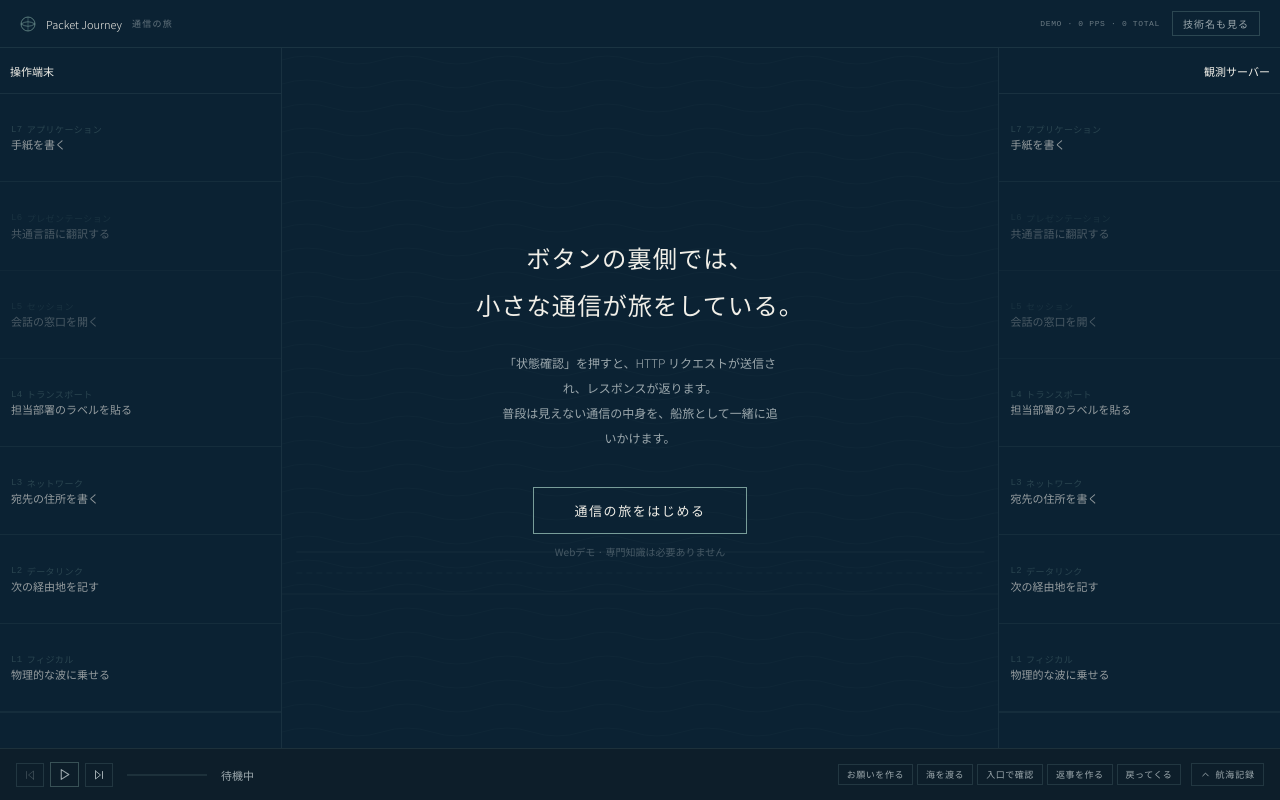
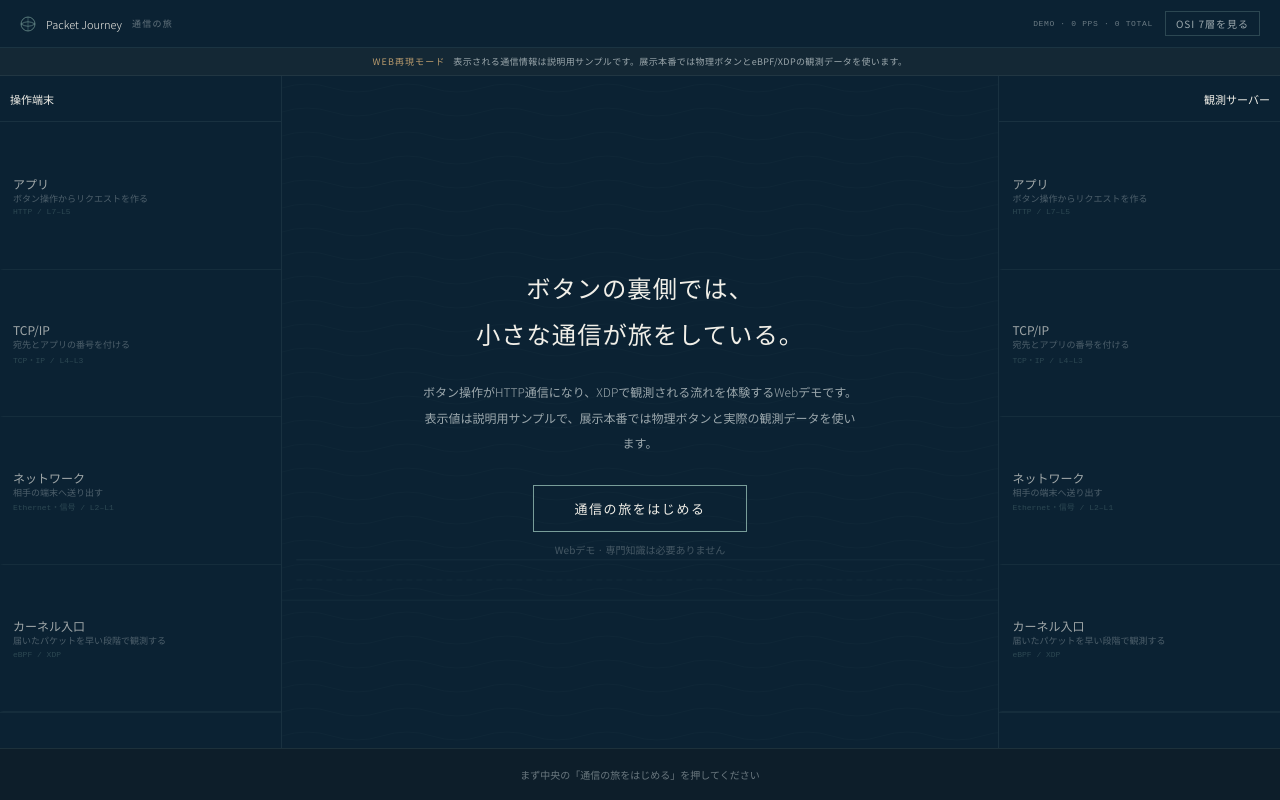
Before and after one commit to Suisan-neki/packet-journey, a React (Vite) app in the folder dashboard/: page / in a window 1280 px wide. Built offline with nearby package versions, Linux system fonts and the light colour scheme.

Commit message:
展示デモの情報設計を改善する

```diff
--- a/dashboard/src/app/App.tsx
+++ b/dashboard/src/app/App.tsx
@@ -178,14 +178,14 @@ function fr(
 
 const FRAMES: Frame[] = [
   fr("idle",     "待機中",                  "idle",     null,null, null,null,   "none","none",   false,false,false, 0),
-  fr("req-l7",   "お願いを作る",             "req-gen",  0,   null, "down",null, "none","none",   false,false,false, 640),
+  fr("req-l7",   "リクエストを作る",         "req-gen",  0,   null, "down",null, "none","none",   false,false,false, 640),
   fr("req-l6",   "形式を整える",             "req-gen",  1,   null, "down",null, "none","none",   false,false,false, 560),
   fr("req-l5",   "つながりを記録する",       "req-gen",  2,   null, "down",null, "none","none",   false,false,false, 560),
   fr("req-l4",   "アプリ番号を付ける",       "req-gen",  3,   null, "down",null, "none","none",   false,false,false, 560),
   fr("req-l3",   "端末の住所を付ける",       "req-gen",  4,   null, "down",null, "none","none",   false,false,false, 560),
   fr("req-l2",   "配送情報を付ける",         "req-gen",  5,   null, "down",null, "none","none",   false,false,false, 560),
   fr("req-l1",   "電気信号として送り出す",   "req-gen",  6,   null, "down",null, "none","none",   false,false,false, 640),
-  fr("req-sail", "お願いを送信中",           "req-sail", null,null, null,null,   "req","none",    false,false,false, 4700),
+  fr("req-sail", "リクエストを送信中",       "req-sail", null,null, null,null,   "req","none",    false,false,false, 4700),
   fr("xdp-chk",  "入口で確認中...",          "xdp",      null,5,    null,null,   "req","checking",false,false,false, 950),
   fr("xdp-pass", "XDP_PASS（確認完了）",      "xdp",      null,5,    null,null,   "req","passed",  false,false,false, 1700),
   fr("srv-l1",   "信号を受け取る",           "srv-recv", null,6,    null,"up",   "req","passed",  false,false,false, 530),
@@ -194,23 +194,23 @@ const FRAMES: Frame[] = [
   fr("srv-l4",   "アプリ番号を確認する",     "srv-recv", null,3,    null,"up",   "none","passed", false,false,false, 530),
   fr("srv-l5",   "つながりを確認する",       "srv-recv", null,2,    null,"up",   "none","passed", false,false,false, 530),
   fr("srv-l6",   "形式を確認する",           "srv-recv", null,1,    null,"up",   "none","passed", false,false,false, 530),
-  fr("srv-l7",   "お願いを取り出す",         "srv-recv", null,0,    null,"up",   "none","passed", false,false,false, 720),
+  fr("srv-l7",   "リクエストを取り出す",     "srv-recv", null,0,    null,"up",   "none","passed", false,false,false, 720),
   fr("srv-proc", "サーバーが処理中",         "srv-proc", null,0,    null,null,   "none","none",   true,false,false,  2400),
-  fr("resp-l7",  "返事を作る",               "resp-gen", null,0,    null,"down", "resp","none",   false,true,false,  580),
+  fr("resp-l7",  "レスポンスを作る",         "resp-gen", null,0,    null,"down", "resp","none",   false,true,false,  580),
   fr("resp-l6",  "形式を整える",             "resp-gen", null,1,    null,"down", "resp","none",   false,true,false,  540),
   fr("resp-l5",  "つながりを記録する",       "resp-gen", null,2,    null,"down", "resp","none",   false,true,false,  540),
   fr("resp-l4",  "アプリ番号を付ける",       "resp-gen", null,3,    null,"down", "resp","none",   false,true,false,  540),
   fr("resp-l3",  "端末の住所を付ける",       "resp-gen", null,4,    null,"down", "resp","none",   false,true,false,  540),
   fr("resp-l2",  "配送情報を付ける",         "resp-gen", null,5,    null,"down", "resp","none",   false,true,false,  540),
   fr("resp-l1",  "電気信号として送り出す",   "resp-gen", null,6,    null,"down", "resp","none",   false,true,false,  600),
-  fr("resp-sail","返事を送信中",             "resp-sail",null,null, null,null,   "resp","none",   false,true,false,  4700),
+  fr("resp-sail","レスポンスを送信中",       "resp-sail",null,null, null,null,   "resp","none",   false,true,false,  4700),
   fr("cli-l1",   "信号を受け取る",           "cli-recv", 6,   null, "up",null,   "resp","none",   false,true,false,  530),
   fr("cli-l2",   "配送情報を確認する",       "cli-recv", 5,   null, "up",null,   "none","none",   false,true,false,  530),
   fr("cli-l3",   "端末の住所を確認する",     "cli-recv", 4,   null, "up",null,   "none","none",   false,true,false,  530),
   fr("cli-l4",   "アプリ番号を確認する",     "cli-recv", 3,   null, "up",null,   "none","none",   false,true,false,  530),
   fr("cli-l5",   "つながりを確認する",       "cli-recv", 2,   null, "up",null,   "none","none",   false,true,false,  530),
   fr("cli-l6",   "形式を確認する",           "cli-recv", 1,   null, "up",null,   "none","none",   false,true,false,  530),
-  fr("cli-l7",   "返事を受け取る",           "cli-recv", 0,   null, "up",null,   "none","none",   false,true,true,   800),
+  fr("cli-l7",   "レスポンスを受け取る",     "cli-recv", 0,   null, "up",null,   "none","none",   false,true,true,   800),
   fr("complete", "往復が完了しました",        "complete", null,null, null,null,   "none","none",   false,true,true,   0),
 ];
 
@@ -371,6 +371,53 @@ function OsiRow({
   );
 }
 
+const OVERVIEW_STAGES = [
+  { title: "アプリ", tech: "HTTP / L7–L5", layers: [0, 1, 2], description: "ボタン操作からリクエストを作る" },
+  { title: "TCP/IP", tech: "TCP・IP / L4–L3", layers: [3, 4], description: "宛先とアプリの番号を付ける" },
+  { title: "ネットワーク", tech: "Ethernet・信号 / L2–L1", layers: [5, 6], description: "相手の端末へ送り出す" },
+  { title: "カーネル入口", tech: "eBPF / XDP", layers: [], description: "届いたパケットを早い段階で観測する" },
+];
+
+function OverviewRow({
+  title, tech, description, active, direction, isXdp,
+}: {
+  title: string;
+  tech: string;
+  description: string;
+  active: boolean;
+  direction: "down" | "up" | null;
+  isXdp: boolean;
+}) {
+  const accent = isXdp ? "#9A6258" : direction === "down" ? "#B89A6D" : "#789D99";
+  return (
+    <div style={{
+      flex: 1,
+      display: "flex",
+      alignItems: "center",
+      gap: "8px",
+      padding: "0 10px",
+      borderBottom: "1px solid rgba(120,157,153,0.09)",
+      borderLeft: `3px solid ${active ? accent : "transparent"}`,
+      background: active ? `${isXdp ? "rgba(154,98,88,0.07)" : "rgba(120,157,153,0.07)"}` : "transparent",
+      transition: "background 0.35s, border-color 0.35s",
+      minHeight: 0,
+    }}>
+      <div style={{ flex: 1, minWidth: 0 }}>
+        <div style={{ fontSize: active ? "13px" : "12px", color: active ? "#F1EFE8" : "rgba(241,239,232,0.65)" }}>
+          {title}
+        </div>
+        <div style={{ fontSize: "9px", color: "#9CA8AD", opacity: active ? 0.85 : 0.45, lineHeight: 1.5 }}>
+          {description}
+        </div>
+        <div style={{ fontSize: "8px", fontFamily: "monospace", color: accent, opacity: active ? 0.75 : 0.3, marginTop: "2px" }}>
+          {tech}
+        </div>
+      </div>
+      {active && direction && <span style={{ color: accent, fontSize: "14px" }}>{direction === "down" ? "↓" : "↑"}</span>}
+    </div>
+  );
+}
+
 // ─────────────────────────────────────────────────────────────────────────────
 // PORT COLUMN
 // ─────────────────────────────────────────────────────────────────────────────
@@ -441,7 +488,24 @@ function PortColumn({ side, frame, simpleMode, packet }: {
 
       {/* OSI layer stack */}
       <div style={{ flex: 1, display: "flex", flexDirection: "column", overflow: "hidden" }}>
-        {OSI.map((_, idx) => {
+        {simpleMode
+          ? OVERVIEW_STAGES.map((stage, idx) => {
+              const xdpStageActive = idx === 3 && !isClient && phase === "xdp";
+              const serverAtXdp = !isClient && phase === "xdp";
+              const active = xdpStageActive || (!serverAtXdp && activeLayer !== null && stage.layers.includes(activeLayer));
+              return (
+                <OverviewRow
+                  key={stage.title}
+                  title={stage.title}
+                  tech={stage.tech}
+                  description={stage.description}
+                  active={active}
+                  direction={xdpStageActive ? null : dir}
+                  isXdp={xdpStageActive}
+                />
+              );
+            })
+          : OSI.map((_, idx) => {
               const [ms, mt] = getMsgs(idx);
               return (
                 <OsiRow
@@ -473,13 +537,13 @@ function PortColumn({ side, frame, simpleMode, packet }: {
         )}
         {!isClient && frame.respReady && phase !== "srv-proc" && !["resp-gen","resp-sail","cli-recv","complete"].includes(phase) && (
           <div style={{ marginLeft: "auto", textAlign: "right" }}>
-            <div style={{ fontSize: "11px", color: "#B89A6D" }}>返事の準備完了</div>
+            <div style={{ fontSize: "11px", color: "#B89A6D" }}>レスポンスの準備完了</div>
             {!simpleMode && <div style={{ fontSize: "9px", fontFamily: "monospace", color: "#9CA8AD", opacity: 0.6 }}>200 OK</div>}
           </div>
         )}
         {isClient && frame.cliDone && (
           <div>
-            <div style={{ fontSize: "11px", color: "#789D99" }}>返事を受け取りました</div>
+            <div style={{ fontSize: "11px", color: "#789D99" }}>レスポンスを受け取りました</div>
             {!simpleMode && <div style={{ fontSize: "9px", fontFamily: "monospace", color: "#9CA8AD", opacity: 0.6 }}>HTTP 200 OK</div>}
           </div>
         )}
@@ -598,15 +662,24 @@ function SeaCenter({
       const passed = xdp === "passed";
       return (
         <div style={{ padding: "12px 14px" }}>
+          <div style={{
+            display: "inline-block", marginBottom: "8px", padding: "3px 7px",
+            border: "1px solid rgba(184,154,109,0.45)", color: "#B89A6D",
+            fontSize: "8px", letterSpacing: "0.16em", textTransform: "uppercase",
+          }}>
+            この展示の核
+          </div>
           <div style={{ fontSize: "13px", color: "#F1EFE8", lineHeight: 1.6, marginBottom: "8px", fontFamily: "'Noto Serif JP', serif", fontWeight: 300 }}>
             {passed
-              ? "検問を通過しました。"
-              : "カーネルの門番が検問します"}
+              ? "操作とパケットが結びつきました"
+              : "カーネル入口でパケットを観測します"}
           </div>
           <div style={{ fontSize: "11px", color: "#9CA8AD", lineHeight: 1.9, marginBottom: "10px", whiteSpace: "pre-line" }}>
             {passed
-              ? "荷物に問題がなかったため、\nサーバー内部へ進みます。"
-              : "サーバーに到着した瞬間、OSの奥深く（カーネル）で\nプログラムがすばやく荷物を検査します。\nユーザーの知らない裏側で、安全を守っています。"}
+              ? webDemo
+                ? "Web版では展示本番の相関結果を再現しています。\n実機ではボタン操作と観測パケットをここで結びつけます。"
+                : "ボタン操作と、実際に流れたパケットを相関できました。\nこのパケットは通常のカーネル処理へ進みます。"
+              : "XDPはアプリに届くより前の段階で通信を観測し、\n通す・捨てる・転送するといった判断ができます。"}
           </div>
           {passed && (
             <div style={{
@@ -662,16 +735,16 @@ function SeaCenter({
       return (
         <div style={{ padding: "12px 14px" }}>
           <div style={{ fontSize: "13px", color: "#F1EFE8", fontFamily: "'Noto Serif JP', serif", fontWeight: 300, lineHeight: 1.6, marginBottom: "8px" }}>
-            サーバーが返事を作りました
+            サーバーがレスポンスを作りました
           </div>
           <div style={{ fontSize: "11px", color: "#9CA8AD", lineHeight: 1.9, marginBottom: "10px" }}>
-            サーバーはお願いを処理し、<br />成功したことを表す返事を作ります。
+            サーバーはリクエストを処理し、<br />成功したことを表すレスポンスを作ります。
           </div>
           <div style={{ padding: "8px 12px", border: "1px solid rgba(184,154,109,0.35)", display: "inline-block" }}>
             <div style={{ fontSize: "12px", color: "#B89A6D", fontFamily: "monospace" }}>200 OK</div>
             {!simpleMode && (
               <div style={{ fontSize: "9px", fontFamily: "monospace", color: "#9CA8AD", opacity: 0.65, marginTop: "2px" }}>
-                HTTP 200 OK — お願いを正常に受け取り、処理できたことを表します。
+                HTTP 200 OK — リクエストを正常に受け取り、処理できたことを表します。
               </div>
             )}
           </div>
@@ -688,9 +761,9 @@ function SeaCenter({
 
       const phaseTitle: Record<string, string> = {
         "req-gen":  "送る準備をしています",
-        "srv-recv": "お願いを開いています",
-        "resp-gen": "返事の準備をしています",
-        "cli-recv": "返事を受け取っています",
+        "srv-recv": "リクエストを開いています",
+        "resp-gen": "レスポンスの準備をしています",
+        "cli-recv": "レスポンスを受け取っています",
       };
 
       return (
@@ -801,10 +874,11 @@ function SeaCenter({
         </h1>
         <p style={{
           fontSize: "12px", color: "#9CA8AD", fontWeight: 300,
-          lineHeight: 2.1, textAlign: "center", marginBottom: "36px", maxWidth: "280px",
+          lineHeight: 2.1, textAlign: "center", marginBottom: "30px", maxWidth: "440px",
         }}>
-          「状態確認」を押すと、HTTP リクエストが送信され、レスポンスが返ります。<br />
-          普段は見えない通信の中身を、船旅として一緒に追いかけます。
+          {webDemo
+            ? <>ボタン操作がHTTP通信になり、XDPで観測される流れを体験するWebデモです。<br />表示値は説明用サンプルで、展示本番では物理ボタンと実際の観測データを使います。</>
+            : <>物理ボタンの操作から生まれたHTTP通信を、XDPがカーネル入口で観測します。<br />操作と実際のパケットが結びつく瞬間を追いかけます。</>}
         </p>
         <button onClick={onLaunch}
           style={{
@@ -845,7 +919,7 @@ function SeaCenter({
         {isReqSail && (
           <>
             <div style={{ fontSize: "11px", color: "#B89A6D", letterSpacing: "0.1em", marginBottom: "6px" }}>
-              お願いを送信中 →
+              リクエストを送信中 →
             </div>
             {!simpleMode && (
               <div style={{ fontSize: "10px", fontFamily: "monospace", color: "#9CA8AD", lineHeight: 1.8 }}>
@@ -857,7 +931,7 @@ function SeaCenter({
         {isRespSail && (
           <>
             <div style={{ fontSize: "11px", color: "#789D99", letterSpacing: "0.1em", marginBottom: "6px" }}>
-              ← 返事を送信中
+              ← レスポンスを送信中
             </div>
             {!simpleMode && (
               <div style={{ fontSize: "10px", fontFamily: "monospace", color: "#9CA8AD", lineHeight: 1.8 }}>
@@ -888,11 +962,11 @@ function SeaCenter({
           <div>あなたがしたこと：<span style={{ color: "#F1EFE8" }}>状態確認を押した</span></div>
           <div>送信したリクエスト：<span style={{ color: "#F1EFE8", fontFamily: "monospace" }}>GET /health</span></div>
           <div>入口での確認：<span style={{ color: "#F1EFE8" }}>パケットを検査し、<span style={{ fontFamily: "monospace" }}>{packet.xdpAction}</span> で通過させた</span></div>
-          <div>受信したレスポンス：<span style={{ color: "#B89A6D", fontFamily: "monospace" }}>200 OK</span></div>
+          <div>レスポンス（通信モデル）：<span style={{ color: "#B89A6D", fontFamily: "monospace" }}>200 OK</span></div>
         </div>
         <p style={{ fontSize: "10px", color: "#9CA8AD", lineHeight: 1.8, textAlign: "center", fontWeight: 300 }}>
-          画面上のひとつの操作も、届け先の情報を付けながら<br />
-          ネットワークを進み、返事を受け取ることで完了します。
+          つまり画面上の「押した」という操作はHTTPリクエストになり、<br />
+          TCP/IPをまとって進み、カーネル入口で観測できるパケットとして現れます。
         </p>
         {!simpleMode && (
           <div style={{
@@ -903,7 +977,7 @@ function SeaCenter({
           }}>
             {packet.protocol}リクエスト {packet.srcIp}:{packet.srcPort} → {packet.dstIp}:{packet.dstPort}<br />
             XDP ingress · {packet.xdpAction}<br />
-            HTTP Response 200 OK
+            HTTP Response 200 OK（通信モデル）
           </div>
         )}
       </div>
@@ -920,10 +994,10 @@ const TIMELINE = [
   { label: "送る準備をする",    tech: "L7→L1 encapsulation",  minIdx: 7 },
   { label: "ネットワークへ送信",tech: "TCP/IP送信",             minIdx: REQ_SAIL_IDX },
   { label: "入口で確認",        tech: "XDP ingress",           minIdx: XDP_IDX },
-  { label: "お願いを受け取る",  tech: "L1→L7 decapsulation",  minIdx: 17 },
+  { label: "リクエストを受信",  tech: "L1→L7 decapsulation",  minIdx: 17 },
   { label: "サーバーが処理",    tech: "HTTP処理",              minIdx: SRV_PROC_IDX },
-  { label: "返事を送り返す",    tech: "L7→L1 encapsulation",  minIdx: RESP_SAIL_IDX },
-  { label: "返事が届く",        tech: "L1→L7 decapsulation",  minIdx: 34 },
+  { label: "レスポンスを送信",  tech: "L7→L1 encapsulation",  minIdx: RESP_SAIL_IDX },
+  { label: "レスポンスが到着",  tech: "L1→L7 decapsulation",  minIdx: 34 },
 ];
 
 function VoyageLog({ open, frameIdx, simpleMode, packet, webDemo }: {
@@ -978,7 +1052,7 @@ function VoyageLog({ open, frameIdx, simpleMode, packet, webDemo }: {
           <div style={{ display: "grid", gridTemplateColumns: "1fr 1fr", gap: "10px 20px", marginBottom: "14px" }}>
             {[
               ["リクエスト",   "GET /health",     null],
-              ["レスポンス",   "200 OK",           null],
+              ["レスポンス（通信モデル）", "200 OK", null],
               [`担当部署ラベル（L4・${webDemo ? "デモ" : "観測"}）`, `${packet.srcPort} → ${packet.dstPort}`, `${packet.protocol} ポート番号`],
               [`宛先の住所（L3・${webDemo ? "デモ" : "観測"}）`, `${packet.srcIp} →\n${packet.dstIp}`, "IPアドレス"],
               ["入口での確認結果", packet.xdpAction, null],
@@ -1017,7 +1091,7 @@ function VoyageLog({ open, frameIdx, simpleMode, packet, webDemo }: {
                   <div>Ethernet フレーム（L2）</div>
                   <div style={{ paddingLeft: "12px" }}>└ IP パケット（{packet.srcIp} → {packet.dstIp}）（L3）</div>
                   <div style={{ paddingLeft: "24px" }}>└ {packet.protocol} セグメント（{packet.srcPort} → {packet.dstPort}）（L4）</div>
-                  <div style={{ paddingLeft: "36px" }}>└ HTTP GET /status（L7）</div>
+                  <div style={{ paddingLeft: "36px" }}>└ HTTP GET /health（L7）</div>
                   <div style={{ paddingLeft: "48px" }}>└ Payload: "状態確認"</div>
                 </>
               )}
@@ -1054,6 +1128,7 @@ export default function App() {
 
   const frame      = FRAMES[frameIdx];
   const isComplete = frame.phase === "complete";
+  const webDemo = isWebDemo();
 
   useEffect(() => {
     frameIdxRef.current = frameIdx;
@@ -1147,7 +1222,7 @@ export default function App() {
   }
 
   function start() {
-    if (isWebDemo()) {
+    if (webDemo) {
       setPacket(current => ({ ...current, srcPort: 52000 + Math.floor(Math.random() * 800) }));
     }
     setFrameIdx(1); setReqShipRight(false); setRespShipLeft(false);
@@ -1188,11 +1263,9 @@ export default function App() {
 
   // Quick-jump buttons config
   const quickJumps = [
-    { label: "お願いを作る",   sub: "req-gen",  idx: 1 },
-    { label: "海を渡る",       sub: "req-sail", idx: REQ_SAIL_IDX },
-    { label: "入口で確認",     sub: "XDP",      idx: XDP_IDX },
-    { label: "返事を作る",     sub: "resp-gen", idx: SRV_PROC_IDX },
-    { label: "戻ってくる",     sub: "resp-sail",idx: RESP_SAIL_IDX },
+    { label: "リクエスト",     sub: "HTTP",     idx: 1 },
+    { label: "XDP観測",        sub: "ingress",  idx: XDP_IDX },
+    { label: "レスポンス",     sub: "HTTP",     idx: SRV_PROC_IDX },
   ];
 
   return (
@@ -1235,7 +1308,7 @@ export default function App() {
             onMouseEnter={e => { e.currentTarget.style.color = "#F1EFE8"; e.currentTarget.style.borderColor = "rgba(120,157,153,0.6)"; }}
             onMouseLeave={e => { e.currentTarget.style.color = "#9CA8AD"; e.currentTarget.style.borderColor = "rgba(120,157,153,0.3)"; }}
           >
-            {simpleMode ? "技術名も見る" : "やさしく見る"}
+            {simpleMode ? "OSI 7層を見る" : "4段階で見る"}
           </button>
 
           {frame.phase !== "idle" && (
@@ -1254,6 +1327,21 @@ export default function App() {
         </div>
       </header>
 
+      <div style={{
+        height: "28px", flexShrink: 0,
+        display: "flex", alignItems: "center", justifyContent: "center",
+        borderBottom: "1px solid rgba(120,157,153,0.12)",
+        background: webDemo ? "rgba(184,154,109,0.05)" : "rgba(120,157,153,0.05)",
+        color: "#9CA8AD", fontSize: "9px", letterSpacing: "0.04em",
+      }}>
+        <span style={{ color: webDemo ? "#B89A6D" : "#789D99", marginRight: "8px", letterSpacing: "0.12em" }}>
+          {webDemo ? "WEB再現モード" : "実機観測モード"}
+        </span>
+        {webDemo
+          ? "表示される通信情報は説明用サンプルです。展示本番では物理ボタンとeBPF/XDPの観測データを使います。"
+          : "Raspberry Piの物理操作と、eBPF/XDPが取得した観測値を表示しています。"}
+      </div>
+
       {/* ── MAIN SCENE ── */}
       <main style={{
         flex: 1, minHeight: 0,
@@ -1262,7 +1350,7 @@ export default function App() {
       }}>
         <PortColumn side="client" frame={frame} simpleMode={simpleMode} packet={packet} />
         <SeaCenter
-          frame={frame} packet={packet} webDemo={isWebDemo()} onLaunch={start}
+          frame={frame} packet={packet} webDemo={webDemo} onLaunch={start}
           reqShipRight={reqShipRight} respShipLeft={respShipLeft}
           simpleMode={simpleMode}
         />
@@ -1270,27 +1358,27 @@ export default function App() {
 
         {/* Request ship */}
         <div style={reqShipStyle}><ShipSVG /></div>
-        {frame.ship === "req" && (
+        {frame.phase === "req-sail" && (
           <div style={{
             ...labelBase,
             left: reqShipRight ? "76%" : "3%",
             transition: frame.phase === "req-sail" && reqShipRight ? "left 4700ms cubic-bezier(0.3,0.05,0.45,1)" : "none",
           }}>
-            <div style={{ fontSize: "11px", color: "#F1EFE8", fontWeight: 300 }}>お願いを送信中</div>
+            <div style={{ fontSize: "11px", color: "#F1EFE8", fontWeight: 300 }}>リクエストを送信中</div>
             {!simpleMode && <div style={{ fontSize: "9px", color: "#B89A6D", letterSpacing: "0.12em", fontFamily: "monospace" }}>REQUEST</div>}
           </div>
         )}
 
         {/* Response ship */}
         <div style={respShipStyle}><ShipSVG flip /></div>
-        {frame.ship === "resp" && (
+        {frame.phase === "resp-sail" && (
           <div style={{
             ...labelBase,
             left: respShipLeft ? "3%" : "76%",
             transition: frame.phase === "resp-sail" && respShipLeft ? "left 4700ms cubic-bezier(0.3,0.05,0.45,1)" : "none",
           }}>
-            <div style={{ fontSize: "11px", color: "#F1EFE8", fontWeight: 300 }}>返事を送信中</div>
-            {!simpleMode && <div style={{ fontSize: "9px", color: "#789D99", letterSpacing: "0.12em", fontFamily: "monospace" }}>RESPONSE / 200 OK</div>}
+            <div style={{ fontSize: "11px", color: "#F1EFE8", fontWeight: 300 }}>レスポンスを送信中</div>
+            <div style={{ fontSize: "8px", color: "#789D99", letterSpacing: "0.1em", fontFamily: "monospace" }}>通信モデル</div>
           </div>
         )}
       </main>
@@ -1303,6 +1391,12 @@ export default function App() {
         display: "flex", alignItems: "center",
         padding: "0 16px", gap: "6px",
       }}>
+        {frame.phase === "idle" ? (
+          <div style={{ width: "100%", textAlign: "center", fontSize: "10px", color: "#9CA8AD", opacity: 0.65 }}>
+            まず中央の「通信の旅をはじめる」を押してください
+          </div>
+        ) : (
+          <>
         <button onClick={() => goTo(frameIdx - 1)} disabled={frameIdx <= 0} style={ctrlBtnSt(frameIdx <= 0)}>
           <SkipBack size={12} />
         </button>
@@ -1359,10 +1453,12 @@ export default function App() {
             </button>
           )}
         </div>
+          </>
+        )}
       </div>
 
       {/* ── VOYAGE LOG ── */}
-      <VoyageLog open={logOpen} frameIdx={frameIdx} simpleMode={simpleMode} packet={packet} webDemo={isWebDemo()} />
+      <VoyageLog open={logOpen} frameIdx={frameIdx} simpleMode={simpleMode} packet={packet} webDemo={webDemo} />
 
       <style>{`
         @keyframes fadeSlide {
```
Lines whose indentation alone changed are shown as unchanged.
